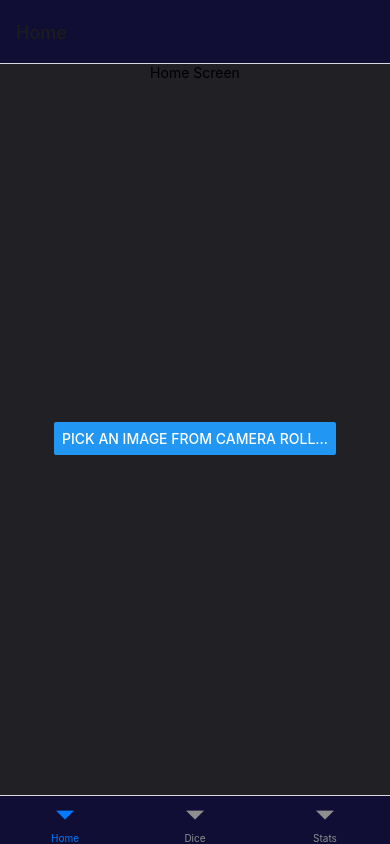
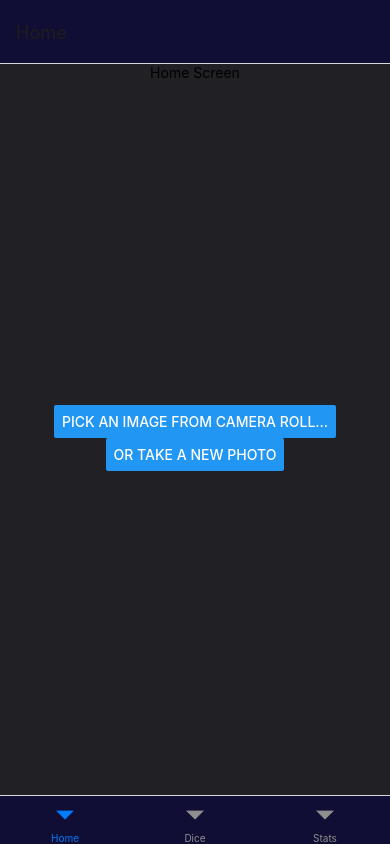
Before and after one commit to dawnteigh/react-native-practice, a React Native app in the folder frontend/: screen /Home in a window 390 px wide. Built offline with nearby package versions, Linux system fonts and the light colour scheme.

Commit message:
openCamera function

```diff
--- a/frontend/components/ImagePicker.js
+++ b/frontend/components/ImagePicker.js
@@ -8,7 +8,6 @@ export default function ImagePickerExample() {
   const pickImage = async () => {
     // No permissions request is necessary for launching the image library
     let result = await ImagePicker.launchImageLibraryAsync({
-      mediaTypes: ImagePicker.MediaTypeOptions.All,
       allowsEditing: true,
       aspect: [1, 1],
       quality: 1,
@@ -21,14 +20,23 @@ export default function ImagePickerExample() {
     }
   };
 
-  // const openCamera = async () => {
-
-  // }
+  const openCamera = async () => {
+    let permission = await ImagePicker.requestCameraPermissionsAsync();
+    if (permission.granted) {
+      let response = await ImagePicker.launchCameraAsync({
+        allowsEditing: true,
+        aspect: [1, 1],
+        quality: 1,
+      })
+      response && setImage(response.assets[0].uri)
+    }
+    else alert('You need to grant Dice Goblin permission to access your camera')
+  }
 
   return (
     <View style={{ flex: 1, alignItems: 'center', justifyContent: 'center' }}>
       <Button title="Pick an image from camera roll..." onPress={pickImage} />
-      {/* <Button title="Or take a new photo" onPress={openCamera} /> */}
+      <Button title="Or take a new photo" onPress={openCamera} />
       {image && <Image source={{ uri: image }} style={{ width: 200, height: 200 }} />}
     </View>
   );
```
